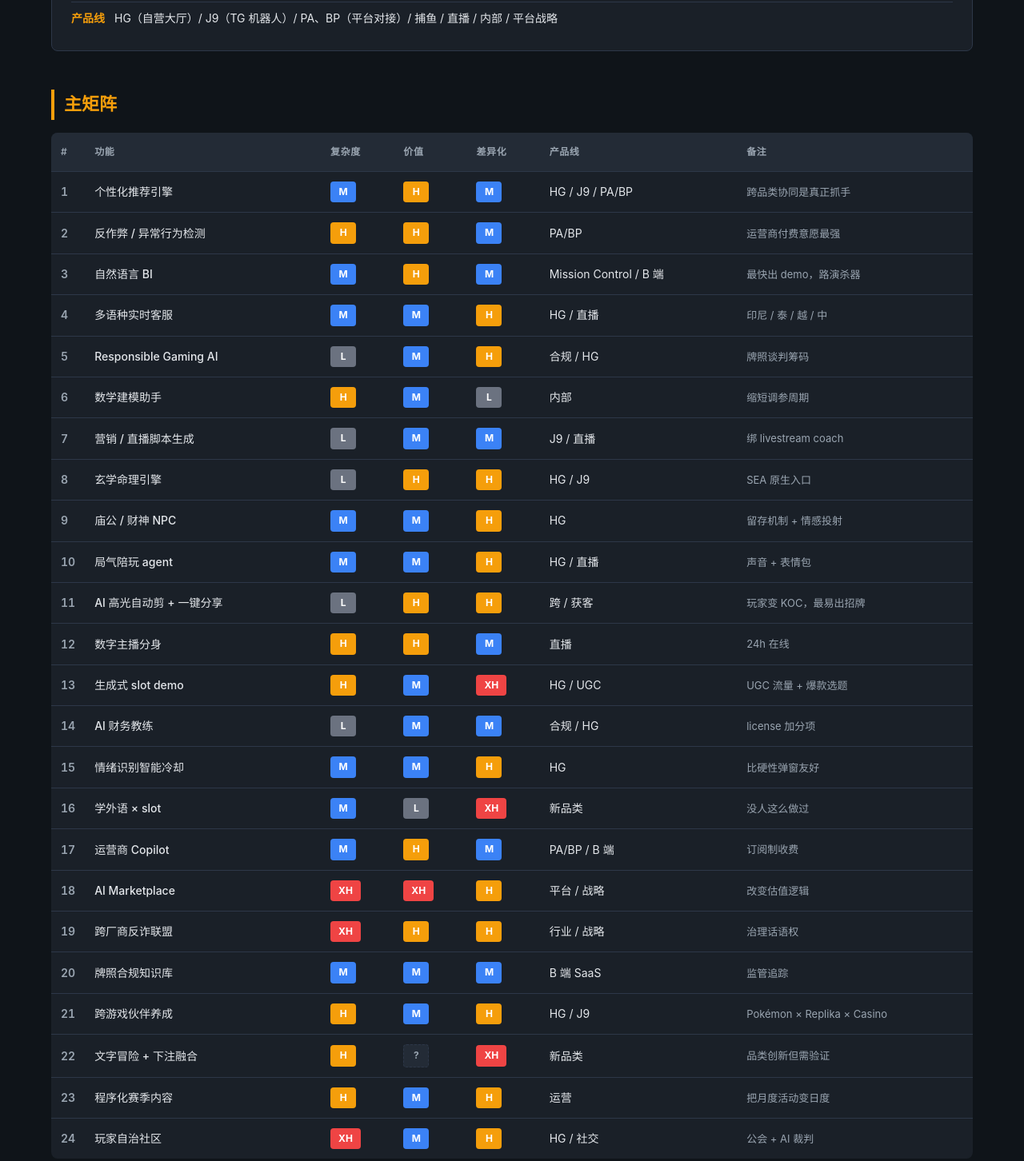
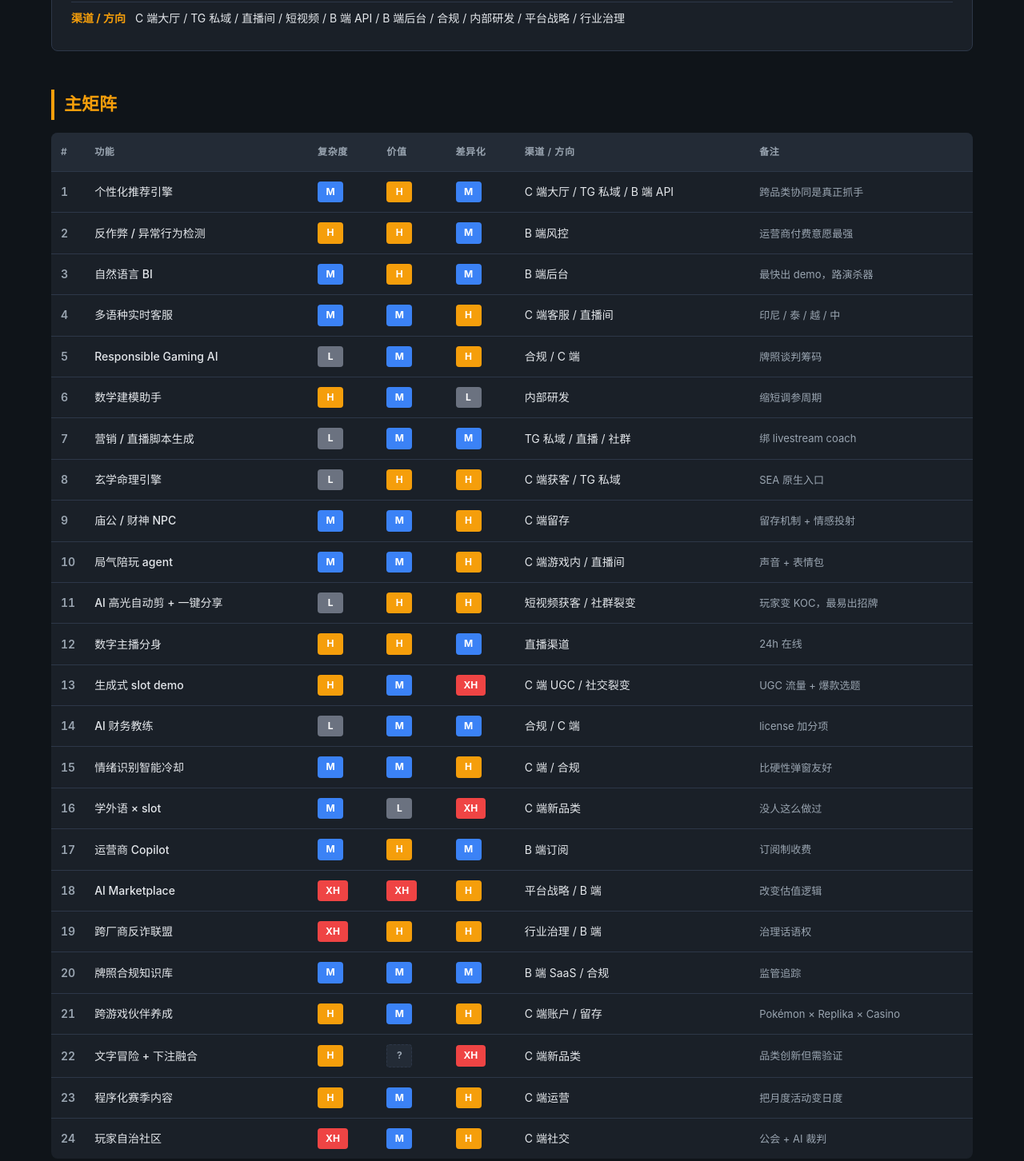
Before and after one commit to cnhx/product-selling-point-brainstorm, a plain HTML site: page index.html in a window 1280 px wide. Shown: the part 479-1931 px from the top of the page at 80% size. Drawn offline with Linux system fonts and the light colour scheme.

Commit message:
sync: 2026-05-20 AI产品功能矩阵.html → index.html (2026-05-20 15:00)

```diff
--- a/index.html
+++ b/index.html
@@ -342,7 +342,7 @@
     <span class="meta-tag">iGaming</span>
     <span class="meta-tag">HG / J9 / PA / BP</span>
   </div>
-  <p class="lead">前期发散的 24 个想法按「整合复杂度 × 商业价值 × 差异化」三轴评分，标好挂哪条产品线，并给每个功能配上能力描述。下面是评分、功能详情和我的取舍。</p>
+  <p class="lead">前期发散的 24 个想法按「整合复杂度 × 商业价值 × 差异化」三轴评分，标好挂哪个渠道 / 方向，并给每个功能配上能力描述。下面是评分、功能详情和我的取舍。</p>
 </header>
 
 <h2>评分口径</h2>
@@ -351,7 +351,7 @@
     <li><strong>整合复杂度</strong><span class="badge badge-L">L</span> 2 周内能出 demo&nbsp;&nbsp; <span class="badge badge-M">M</span> 1-2 个季度&nbsp;&nbsp; <span class="badge badge-H">H</span> 半年以上&nbsp;&nbsp; <span class="badge badge-XH">XH</span> 跨年度战略级</li>
     <li><strong>商业价值</strong><span class="badge badge-L">L</span> 锦上添花&nbsp;&nbsp; <span class="badge badge-M">M</span> 能讲故事&nbsp;&nbsp; <span class="badge badge-H">H</span> 能直接卖钱或拿牌照&nbsp;&nbsp; <span class="badge badge-XH">XH</span> 改变估值逻辑</li>
     <li><strong>差异化</strong><span class="badge badge-L">L</span> 对手已有&nbsp;&nbsp; <span class="badge badge-M">M</span> 对手能跟&nbsp;&nbsp; <span class="badge badge-H">H</span> SEA 市场独家&nbsp;&nbsp; <span class="badge badge-XH">XH</span> 品类首创</li>
-    <li><strong>产品线</strong>HG（自营大厅）/ J9（TG 机器人）/ PA、BP（平台对接）/ 捕鱼 / 直播 / 内部 / 平台战略</li>
+    <li><strong>渠道 / 方向</strong>C 端大厅 / TG 私域 / 直播间 / 短视频 / B 端 API / B 端后台 / 合规 / 内部研发 / 平台战略 / 行业治理</li>
   </ul>
 </div>
 
@@ -359,34 +359,34 @@
 <table>
   <thead>
     <tr>
-      <th>#</th><th>功能</th><th>复杂度</th><th>价值</th><th>差异化</th><th>产品线</th><th>备注</th>
+      <th>#</th><th>功能</th><th>复杂度</th><th>价值</th><th>差异化</th><th>渠道 / 方向</th><th>备注</th>
     </tr>
   </thead>
   <tbody>
-    <tr><td class="num">1</td><td class="feature">个性化推荐引擎</td><td><span class="badge badge-M">M</span></td><td><span class="badge badge-H">H</span></td><td><span class="badge badge-M">M</span></td><td>HG / J9 / PA/BP</td><td class="note">跨品类协同是真正抓手</td></tr>
-    <tr><td class="num">2</td><td class="feature">反作弊 / 异常行为检测</td><td><span class="badge badge-H">H</span></td><td><span class="badge badge-H">H</span></td><td><span class="badge badge-M">M</span></td><td>PA/BP</td><td class="note">运营商付费意愿最强</td></tr>
-    <tr><td class="num">3</td><td class="feature">自然语言 BI</td><td><span class="badge badge-M">M</span></td><td><span class="badge badge-H">H</span></td><td><span class="badge badge-M">M</span></td><td>Mission Control / B 端</td><td class="note">最快出 demo，路演杀器</td></tr>
-    <tr><td class="num">4</td><td class="feature">多语种实时客服</td><td><span class="badge badge-M">M</span></td><td><span class="badge badge-M">M</span></td><td><span class="badge badge-H">H</span></td><td>HG / 直播</td><td class="note">印尼 / 泰 / 越 / 中</td></tr>
-    <tr><td class="num">5</td><td class="feature">Responsible Gaming AI</td><td><span class="badge badge-L">L</span></td><td><span class="badge badge-M">M</span></td><td><span class="badge badge-H">H</span></td><td>合规 / HG</td><td class="note">牌照谈判筹码</td></tr>
-    <tr><td class="num">6</td><td class="feature">数学建模助手</td><td><span class="badge badge-H">H</span></td><td><span class="badge badge-M">M</span></td><td><span class="badge badge-L">L</span></td><td>内部</td><td class="note">缩短调参周期</td></tr>
-    <tr><td class="num">7</td><td class="feature">营销 / 直播脚本生成</td><td><span class="badge badge-L">L</span></td><td><span class="badge badge-M">M</span></td><td><span class="badge badge-M">M</span></td><td>J9 / 直播</td><td class="note">绑 livestream coach</td></tr>
-    <tr><td class="num">8</td><td class="feature">玄学命理引擎</td><td><span class="badge badge-L">L</span></td><td><span class="badge badge-H">H</span></td><td><span class="badge badge-H">H</span></td><td>HG / J9</td><td class="note">SEA 原生入口</td></tr>
-    <tr><td class="num">9</td><td class="feature">庙公 / 财神 NPC</td><td><span class="badge badge-M">M</span></td><td><span class="badge badge-M">M</span></td><td><span class="badge badge-H">H</span></td><td>HG</td><td class="note">留存机制 + 情感投射</td></tr>
-    <tr><td class="num">10</td><td class="feature">局气陪玩 agent</td><td><span class="badge badge-M">M</span></td><td><span class="badge badge-M">M</span></td><td><span class="badge badge-H">H</span></td><td>HG / 直播</td><td class="note">声音 + 表情包</td></tr>
-    <tr><td class="num">11</td><td class="feature">AI 高光自动剪 + 一键分享</td><td><span class="badge badge-L">L</span></td><td><span class="badge badge-H">H</span></td><td><span class="badge badge-H">H</span></td><td>跨 / 获客</td><td class="note">玩家变 KOC，最易出招牌</td></tr>
-    <tr><td class="num">12</td><td class="feature">数字主播分身</td><td><span class="badge badge-H">H</span></td><td><span class="badge badge-H">H</span></td><td><span class="badge badge-M">M</span></td><td>直播</td><td class="note">24h 在线</td></tr>
-    <tr><td class="num">13</td><td class="feature">生成式 slot demo</td><td><span class="badge badge-H">H</span></td><td><span class="badge badge-M">M</span></td><td><span class="badge badge-XH">XH</span></td><td>HG / UGC</td><td class="note">UGC 流量 + 爆款选题</td></tr>
-    <tr><td class="num">14</td><td class="feature">AI 财务教练</td><td><span class="badge badge-L">L</span></td><td><span class="badge badge-M">M</span></td><td><span class="badge badge-M">M</span></td><td>合规 / HG</td><td class="note">license 加分项</td></tr>
-    <tr><td class="num">15</td><td class="feature">情绪识别智能冷却</td><td><span class="badge badge-M">M</span></td><td><span class="badge badge-M">M</span></td><td><span class="badge badge-H">H</span></td><td>HG</td><td class="note">比硬性弹窗友好</td></tr>
-    <tr><td class="num">16</td><td class="feature">学外语 × slot</td><td><span class="badge badge-M">M</span></td><td><span class="badge badge-L">L</span></td><td><span class="badge badge-XH">XH</span></td><td>新品类</td><td class="note">没人这么做过</td></tr>
-    <tr><td class="num">17</td><td class="feature">运营商 Copilot</td><td><span class="badge badge-M">M</span></td><td><span class="badge badge-H">H</span></td><td><span class="badge badge-M">M</span></td><td>PA/BP / B 端</td><td class="note">订阅制收费</td></tr>
-    <tr><td class="num">18</td><td class="feature">AI Marketplace</td><td><span class="badge badge-XH">XH</span></td><td><span class="badge badge-XH">XH</span></td><td><span class="badge badge-H">H</span></td><td>平台 / 战略</td><td class="note">改变估值逻辑</td></tr>
-    <tr><td class="num">19</td><td class="feature">跨厂商反诈联盟</td><td><span class="badge badge-XH">XH</span></td><td><span class="badge badge-H">H</span></td><td><span class="badge badge-H">H</span></td><td>行业 / 战略</td><td class="note">治理话语权</td></tr>
-    <tr><td class="num">20</td><td class="feature">牌照合规知识库</td><td><span class="badge badge-M">M</span></td><td><span class="badge badge-M">M</span></td><td><span class="badge badge-M">M</span></td><td>B 端 SaaS</td><td class="note">监管追踪</td></tr>
-    <tr><td class="num">21</td><td class="feature">跨游戏伙伴养成</td><td><span class="badge badge-H">H</span></td><td><span class="badge badge-M">M</span></td><td><span class="badge badge-H">H</span></td><td>HG / J9</td><td class="note">Pokémon × Replika × Casino</td></tr>
-    <tr><td class="num">22</td><td class="feature">文字冒险 + 下注融合</td><td><span class="badge badge-H">H</span></td><td><span class="badge badge-q">?</span></td><td><span class="badge badge-XH">XH</span></td><td>新品类</td><td class="note">品类创新但需验证</td></tr>
-    <tr><td class="num">23</td><td class="feature">程序化赛季内容</td><td><span class="badge badge-H">H</span></td><td><span class="badge badge-M">M</span></td><td><span class="badge badge-H">H</span></td><td>运营</td><td class="note">把月度活动变日度</td></tr>
-    <tr><td class="num">24</td><td class="feature">玩家自治社区</td><td><span class="badge badge-XH">XH</span></td><td><span class="badge badge-M">M</span></td><td><span class="badge badge-H">H</span></td><td>HG / 社交</td><td class="note">公会 + AI 裁判</td></tr>
+    <tr><td class="num">1</td><td class="feature">个性化推荐引擎</td><td><span class="badge badge-M">M</span></td><td><span class="badge badge-H">H</span></td><td><span class="badge badge-M">M</span></td><td>C 端大厅 / TG 私域 / B 端 API</td><td class="note">跨品类协同是真正抓手</td></tr>
+    <tr><td class="num">2</td><td class="feature">反作弊 / 异常行为检测</td><td><span class="badge badge-H">H</span></td><td><span class="badge badge-H">H</span></td><td><span class="badge badge-M">M</span></td><td>B 端风控</td><td class="note">运营商付费意愿最强</td></tr>
+    <tr><td class="num">3</td><td class="feature">自然语言 BI</td><td><span class="badge badge-M">M</span></td><td><span class="badge badge-H">H</span></td><td><span class="badge badge-M">M</span></td><td>B 端后台</td><td class="note">最快出 demo，路演杀器</td></tr>
+    <tr><td class="num">4</td><td class="feature">多语种实时客服</td><td><span class="badge badge-M">M</span></td><td><span class="badge badge-M">M</span></td><td><span class="badge badge-H">H</span></td><td>C 端客服 / 直播间</td><td class="note">印尼 / 泰 / 越 / 中</td></tr>
+    <tr><td class="num">5</td><td class="feature">Responsible Gaming AI</td><td><span class="badge badge-L">L</span></td><td><span class="badge badge-M">M</span></td><td><span class="badge badge-H">H</span></td><td>合规 / C 端</td><td class="note">牌照谈判筹码</td></tr>
+    <tr><td class="num">6</td><td class="feature">数学建模助手</td><td><span class="badge badge-H">H</span></td><td><span class="badge badge-M">M</span></td><td><span class="badge badge-L">L</span></td><td>内部研发</td><td class="note">缩短调参周期</td></tr>
+    <tr><td class="num">7</td><td class="feature">营销 / 直播脚本生成</td><td><span class="badge badge-L">L</span></td><td><span class="badge badge-M">M</span></td><td><span class="badge badge-M">M</span></td><td>TG 私域 / 直播 / 社群</td><td class="note">绑 livestream coach</td></tr>
+    <tr><td class="num">8</td><td class="feature">玄学命理引擎</td><td><span class="badge badge-L">L</span></td><td><span class="badge badge-H">H</span></td><td><span class="badge badge-H">H</span></td><td>C 端获客 / TG 私域</td><td class="note">SEA 原生入口</td></tr>
+    <tr><td class="num">9</td><td class="feature">庙公 / 财神 NPC</td><td><span class="badge badge-M">M</span></td><td><span class="badge badge-M">M</span></td><td><span class="badge badge-H">H</span></td><td>C 端留存</td><td class="note">留存机制 + 情感投射</td></tr>
+    <tr><td class="num">10</td><td class="feature">局气陪玩 agent</td><td><span class="badge badge-M">M</span></td><td><span class="badge badge-M">M</span></td><td><span class="badge badge-H">H</span></td><td>C 端游戏内 / 直播间</td><td class="note">声音 + 表情包</td></tr>
+    <tr><td class="num">11</td><td class="feature">AI 高光自动剪 + 一键分享</td><td><span class="badge badge-L">L</span></td><td><span class="badge badge-H">H</span></td><td><span class="badge badge-H">H</span></td><td>短视频获客 / 社群裂变</td><td class="note">玩家变 KOC，最易出招牌</td></tr>
+    <tr><td class="num">12</td><td class="feature">数字主播分身</td><td><span class="badge badge-H">H</span></td><td><span class="badge badge-H">H</span></td><td><span class="badge badge-M">M</span></td><td>直播渠道</td><td class="note">24h 在线</td></tr>
+    <tr><td class="num">13</td><td class="feature">生成式 slot demo</td><td><span class="badge badge-H">H</span></td><td><span class="badge badge-M">M</span></td><td><span class="badge badge-XH">XH</span></td><td>C 端 UGC / 社交裂变</td><td class="note">UGC 流量 + 爆款选题</td></tr>
+    <tr><td class="num">14</td><td class="feature">AI 财务教练</td><td><span class="badge badge-L">L</span></td><td><span class="badge badge-M">M</span></td><td><span class="badge badge-M">M</span></td><td>合规 / C 端</td><td class="note">license 加分项</td></tr>
+    <tr><td class="num">15</td><td class="feature">情绪识别智能冷却</td><td><span class="badge badge-M">M</span></td><td><span class="badge badge-M">M</span></td><td><span class="badge badge-H">H</span></td><td>C 端 / 合规</td><td class="note">比硬性弹窗友好</td></tr>
+    <tr><td class="num">16</td><td class="feature">学外语 × slot</td><td><span class="badge badge-M">M</span></td><td><span class="badge badge-L">L</span></td><td><span class="badge badge-XH">XH</span></td><td>C 端新品类</td><td class="note">没人这么做过</td></tr>
+    <tr><td class="num">17</td><td class="feature">运营商 Copilot</td><td><span class="badge badge-M">M</span></td><td><span class="badge badge-H">H</span></td><td><span class="badge badge-M">M</span></td><td>B 端订阅</td><td class="note">订阅制收费</td></tr>
+    <tr><td class="num">18</td><td class="feature">AI Marketplace</td><td><span class="badge badge-XH">XH</span></td><td><span class="badge badge-XH">XH</span></td><td><span class="badge badge-H">H</span></td><td>平台战略 / B 端</td><td class="note">改变估值逻辑</td></tr>
+    <tr><td class="num">19</td><td class="feature">跨厂商反诈联盟</td><td><span class="badge badge-XH">XH</span></td><td><span class="badge badge-H">H</span></td><td><span class="badge badge-H">H</span></td><td>行业治理 / B 端</td><td class="note">治理话语权</td></tr>
+    <tr><td class="num">20</td><td class="feature">牌照合规知识库</td><td><span class="badge badge-M">M</span></td><td><span class="badge badge-M">M</span></td><td><span class="badge badge-M">M</span></td><td>B 端 SaaS / 合规</td><td class="note">监管追踪</td></tr>
+    <tr><td class="num">21</td><td class="feature">跨游戏伙伴养成</td><td><span class="badge badge-H">H</span></td><td><span class="badge badge-M">M</span></td><td><span class="badge badge-H">H</span></td><td>C 端账户 / 留存</td><td class="note">Pokémon × Replika × Casino</td></tr>
+    <tr><td class="num">22</td><td class="feature">文字冒险 + 下注融合</td><td><span class="badge badge-H">H</span></td><td><span class="badge badge-q">?</span></td><td><span class="badge badge-XH">XH</span></td><td>C 端新品类</td><td class="note">品类创新但需验证</td></tr>
+    <tr><td class="num">23</td><td class="feature">程序化赛季内容</td><td><span class="badge badge-H">H</span></td><td><span class="badge badge-M">M</span></td><td><span class="badge badge-H">H</span></td><td>C 端运营</td><td class="note">把月度活动变日度</td></tr>
+    <tr><td class="num">24</td><td class="feature">玩家自治社区</td><td><span class="badge badge-XH">XH</span></td><td><span class="badge badge-M">M</span></td><td><span class="badge badge-H">H</span></td><td>C 端社交</td><td class="note">公会 + AI 裁判</td></tr>
   </tbody>
 </table>
 
@@ -650,7 +650,7 @@
 <h2>整合点速查</h2>
 <table>
   <thead>
-    <tr><th>产品线</th><th>短期挂载</th><th>中期挂载</th></tr>
+    <tr><th>渠道 / 方向</th><th>短期挂载</th><th>中期挂载</th></tr>
   </thead>
   <tbody>
     <tr><td><strong>HG 自营大厅</strong></td><td>#8 玄学入口 / #11 高光剪 / #1 推荐位</td><td>#9 NPC / #15 情绪冷却 / #21 伙伴</td></tr>
```
